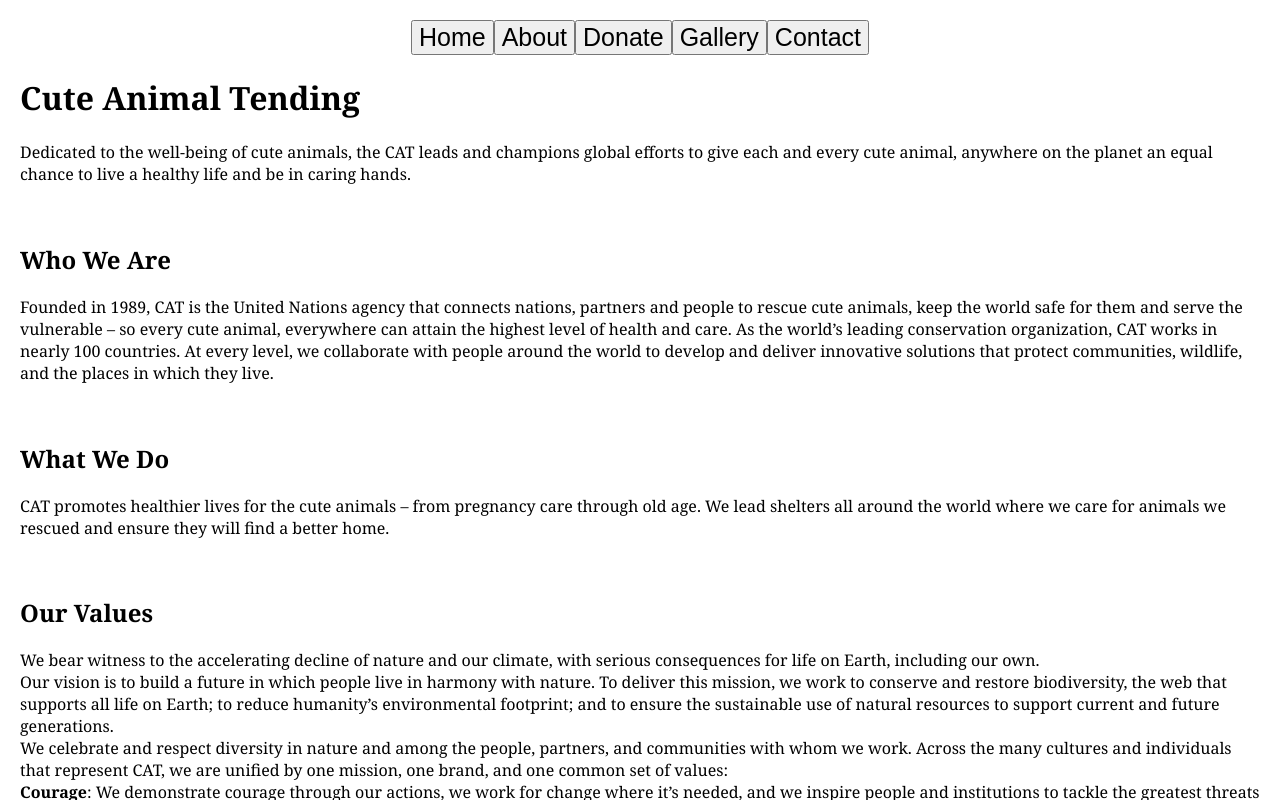
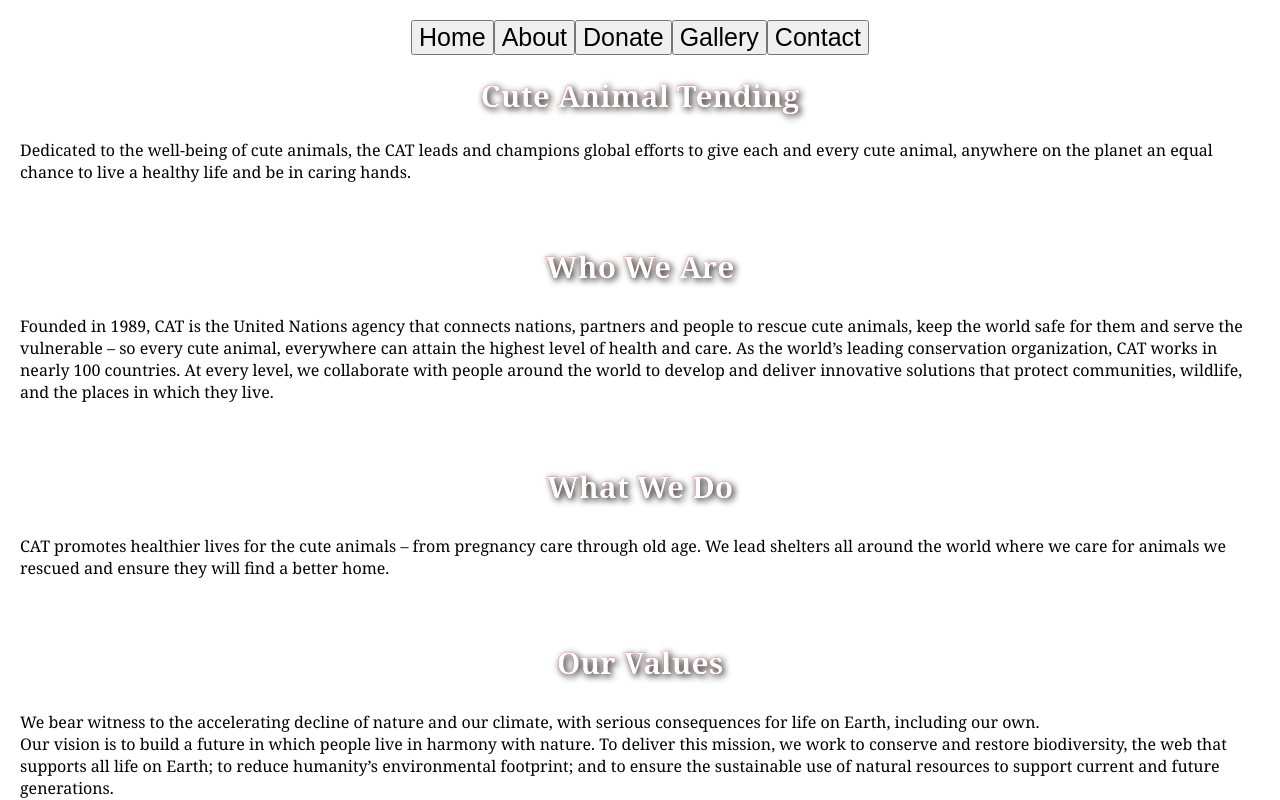
Before and after one commit to CodecoolGlobal/react-for-a-cause-react-rBabett, a React (Create React App) app in the folder cat-react/: page / in a window 1280 px wide. Both pictures are taken after a click on the button "About". Shown: the top 800 px of the page. Built offline with nearby package versions, Linux system fonts and the light colour scheme.

Commit message:
add background to articles and shadow to titles

```diff
--- a/cat-react/src/App.css
+++ b/cat-react/src/App.css
@@ -138,6 +138,28 @@ body {
 .article_info {
   overflow: hidden;
   float: right;
-  background: linear-gradient(to bottom, rgb(181, 190, 255), rgb(161, 255, 202));
+  background: linear-gradient(to bottom, rgb(152, 191, 255), rgb(148, 255, 194));
 
 }
+
+.titles {
+  font-size: 30px;
+  text-align: center;
+
+  --s: 0.1em;   /* the thickness of the line */
+  --c: #5dacec; /* the color */
+
+  margin-left: 30%;
+  margin-right: 30%;
+  color: white;
+  text-shadow: 2px 2px 7.5px black;
+  padding-bottom: var(--s);
+  background:
+  linear-gradient(90deg,var(--c) 50%,rgb(255, 0, 0) 0) calc(100% - var(--_p,0%))/200% 100%,
+  linear-gradient(var(--c) 0 0) 0% 100%/var(--_p,0%) var(--s) no-repeat;
+  -webkit-background-clip: text,padding-box;
+  background-clip: text,padding-box;
+  transition: 0.4s;
+}
+
+.titles:hover {--_p: 100%}
--- a/cat-react/src/components/About.js
+++ b/cat-react/src/components/About.js
@@ -1,20 +1,20 @@
 function About() {
   return(
     <div id="about_component">
-      <h1>Cute Animal Tending</h1>
+      <h1 className="titles">Cute Animal Tending</h1>
       <p>Dedicated to the well-being of cute animals, the CAT leads and champions global efforts to give each and every cute animal, anywhere on the planet an equal chance to live a healthy life and be in caring hands.</p>
       <br></br>
 
-      <h2>Who We Are</h2>
+      <h2 className="titles">Who We Are</h2>
       <p>Founded in 1989, CAT is the United Nations agency that connects nations, partners and people to rescue cute animals, keep the world safe for them and serve the vulnerable – so every cute animal, everywhere can attain the highest level of health and care.
       As the world’s leading conservation organization, CAT works in nearly 100 countries. At every level, we collaborate with people around the world to develop and deliver innovative solutions that protect communities, wildlife, and the places in which they live.</p>
       <br></br>
 
-      <h2>What We Do</h2>
+      <h2 className="titles">What We Do</h2>
       <p>CAT promotes healthier lives for the cute animals – from pregnancy care through old age. We lead shelters all around the world where we care for animals we rescued and ensure they will find a better home.</p>
       <br></br>
 
-      <h2>Our Values</h2>
+      <h2 className="titles">Our Values</h2>
       <p>We bear witness to the accelerating decline of nature and our climate, with serious consequences for life on Earth, including our own.
         <br></br>
         Our vision is to build a future in which people live in harmony with nature. To deliver this mission, we work to conserve and restore biodiversity, the web that supports all life on Earth; to reduce humanity’s environmental footprint; and to ensure the sustainable use of natural resources to support current and future generations.
@@ -27,16 +27,16 @@ function About() {
         <b>Collaboration</b>: We deliver impact at the scale of the challenges we face through the power of collective action and innovation.</p>
       <br></br>
 
-      <h2>Ethics</h2>
+      <h2 className="titles">Ethics</h2>
       <p>CAT is committed to a culture which allows people to safely raise concerns of inappropriate conduct by employees of CAT, its partners, and people associated with CAT, without fear of reprisals. Likewise, local communities or individuals from those communities who believe they are negatively impacted by CAT’s activities are welcome to send their concerns. Complaints may be submitted in the complainant’s native language, to the local CAT office or to our EthicsPoint reporting line.
       </p><br></br>
 
-      <h2>Commitment To Integrity And Good Conduct
+      <h2 className="titles">Commitment To Integrity And Good Conduct
       </h2>
       <p>CAT commits to the highest standards of professionalism, integrity and ethics in our workplace and in our activities. These commitments are fundamental to creating effective, lasting and equitable solutions to today’s environmental challenges.
       </p><br></br>
 
-      <h2>Commitment To Independence</h2>
+      <h2 className="titles">Commitment To Independence</h2>
       <p>World Wildlife Fund, Inc. (CAT-US) is a U.S. public charity whose mission is to leverage sound science to conserve nature and reduce the most pressing threats to the diversity of life on Earth. We are an independent organization overseen by a Board of Directors with expertise in science, conservation, finance, and public policy, who volunteer their time and service.
       </p>
       <p>All actions, undertakings, and positions of CAT-US are determined by the organization alone. CAT does not operate as an agent or representative for any funder and does not accept funding from any source that could compromise our independence.
@@ -45,7 +45,7 @@ function About() {
       </p><br></br>
 
 
-      <h2>How We Work</h2>
+      <h2 className="titles">How We Work</h2>
       <p>For Nature, For People, Forever
         CAT works to help local communities conserve the natural resources they depend upon; transform markets and policies toward sustainability; and protect and restore species and their habitats. Our efforts ensure that the value of nature is reflected in decision-making from a local to a global scale.
         <br></br>CAT connects cutting-edge conservation science with the collective power of our partners in the field, more than 1.3 million supporters in the United States and 5 million globally, and our partnerships with communities, companies, and governments.
```
